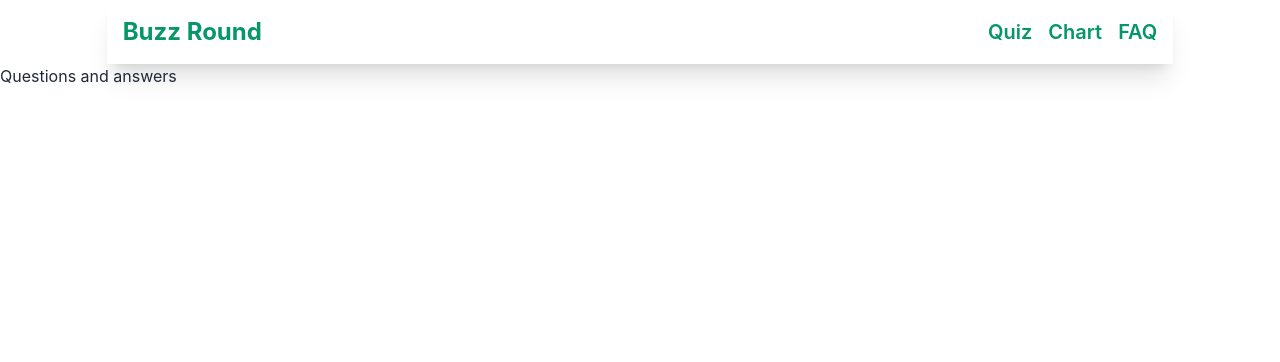
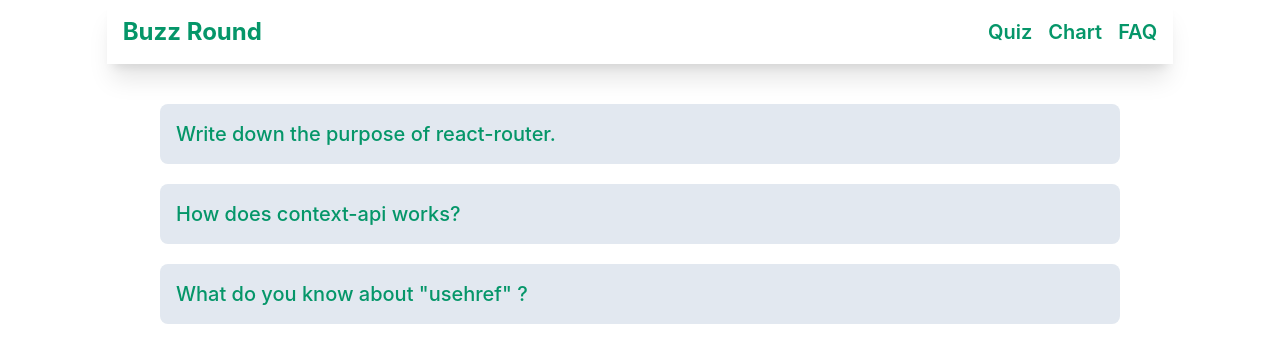
Before and after one commit to thesanchitadevi/buzz-round-app, a React (Create React App) app: page /faq in a window 1280 px wide. Shown: the top 362 px of the page. Built offline with nearby package versions, Linux system fonts and the light colour scheme.

Commit message:
questions added

```diff
--- a/src/Components/FAQ/FAQ.js
+++ b/src/Components/FAQ/FAQ.js
@@ -3,7 +3,33 @@ import React from 'react';
 const FAQ = () => {
     return (
         <div>
-            <h1>Questions and answers</h1>
+            <div className="collapse mx-auto w-9/12 mt-10  bg-slate-200 rounded-lg">
+                <input type="checkbox" />
+                <div className="collapse-title  text-emerald-600 text-xl font-medium">
+                    Write down the purpose of react-router.
+                </div>
+                <div className="collapse-content">
+                    <p>hello</p>
+                </div>
+            </div>
+            <div className="collapse mx-auto w-9/12 my-5  bg-slate-200 rounded-lg">
+                <input type="checkbox" />
+                <div className="collapse-title text-emerald-600 text-xl font-medium">
+                    How does context-api works?
+                </div>
+                <div className="collapse-content">
+                    <p>hello</p>
+                </div>
+            </div>
+            <div className="collapse mx-auto w-9/12  bg-slate-200 rounded-lg">
+                <input type="checkbox" />
+                <div className="collapse-title  text-emerald-600 text-xl font-medium">
+                    What do you know about "usehref" ?
+                </div>
+                <div className="collapse-content">
+                    <p>hello</p>
+                </div>
+            </div>
         </div>
     );
 };
--- a/src/Components/Quiz/Quiz.js
+++ b/src/Components/Quiz/Quiz.js
@@ -7,7 +7,7 @@ const Quiz = ({ quiz }) => {
 
     return (
         <div>
-            <div className="card w-80 bg-gray-200 shadow-xl image-full mx-auto my-10">
+            <div className="card w-80 bg-gray-100 shadow-xl image-full mx-auto my-10">
                 <figure><img src={logo} alt="...." /></figure>
                 <div className="card-body justify-center items-center">
                     <h2 className="text-center text-2xl font-bold">{name}</h2>
```
